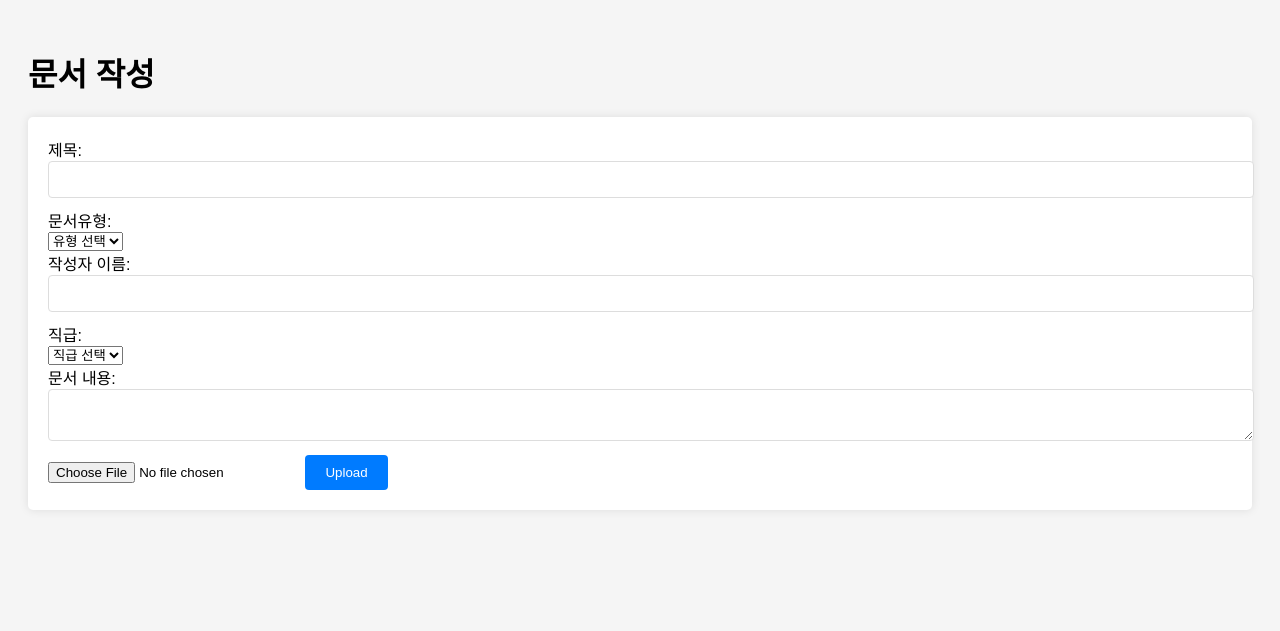
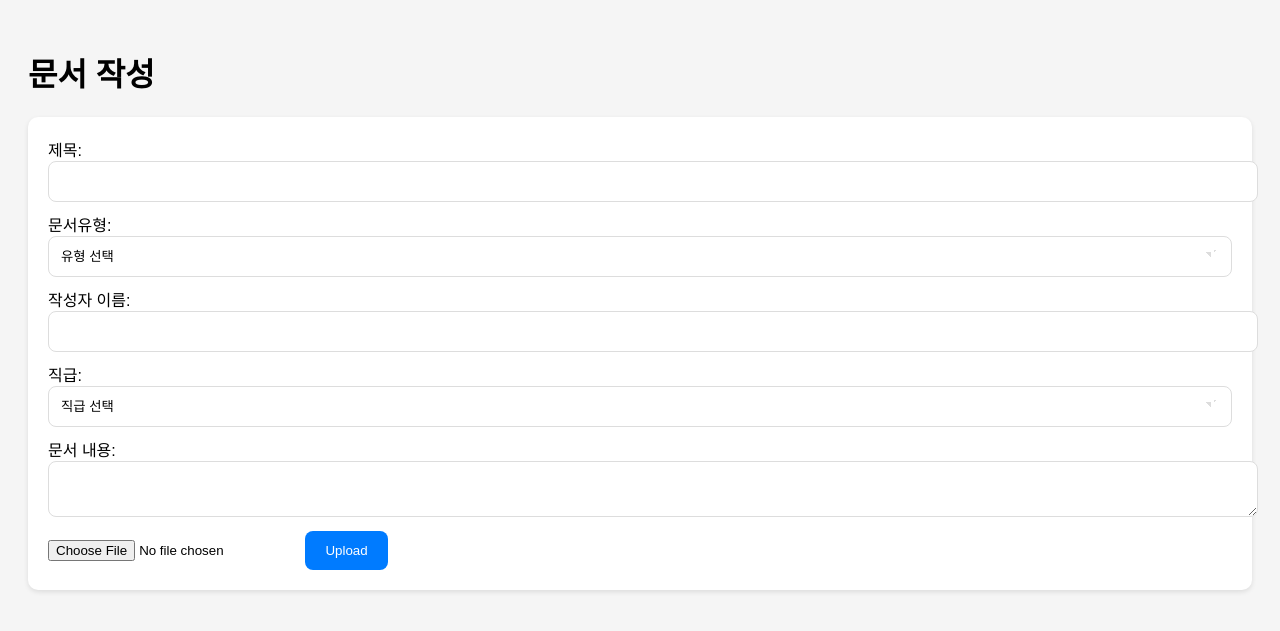
Before and after one commit to Marustar/CloudOffice, a Django app: page /testcase/ in a window 1280 px wide. Shown: the top 631 px of the page. Run offline with Django 3.2, Linux system fonts and the light colour scheme.

Commit message:
Add files via upload

```diff
--- a/Template/static/css/modal.css
+++ b/Template/static/css/modal.css
@@ -5,28 +5,28 @@ body {
 }
 
 form {
-  background-color: white;
+  background-color: #fff;
   padding: 20px;
-  border-radius: 5px;
-  box-shadow: 0 0 10px rgba(0, 0, 0, 0.1);
+  border-radius: 10px;
+  box-shadow: 0 2px 5px rgba(0, 0, 0, 0.1);
 }
 
 input[type='text'],
 input[type='date'],
 textarea {
   width: 100%;
-  padding: 10px;
+  padding: 12px;
   margin-bottom: 10px;
   border: 1px solid #ddd;
-  border-radius: 4px;
+  border-radius: 8px;
 }
 
 input[type='submit'] {
   background-color: #007bff;
   color: white;
   border: none;
-  padding: 10px 20px;
-  border-radius: 4px;
+  padding: 12px 20px;
+  border-radius: 8px;
   cursor: pointer;
 }
 
@@ -50,17 +50,14 @@ input[type='submit']:hover {
   background-color: #fefefe;
   margin: 15% auto;
   padding: 20px;
-  border: 1px solid #888;
-  width: 80%;
-  text-align: center;
-  border-radius: 4px;
-  box-shadow: 0 0 10px rgba(0, 0, 0, 0.1);
+  border-radius: 10px;
+  box-shadow: 0 2px 5px rgba(0, 0, 0, 0.1);
 }
 
 .close {
   color: #aaa;
   float: right;
-  font-size: 28px;
+  font-size: 24px;
   font-weight: bold;
 }
 
@@ -70,3 +67,30 @@ input[type='submit']:hover {
   text-decoration: none;
   cursor: pointer;
 }
+
+select {
+  width: 100%;
+  padding: 12px;
+  margin-bottom: 10px;
+  border: 1px solid #ddd;
+  border-radius: 8px;
+  appearance: none;
+  background-color: #fff;
+  background-image: linear-gradient(45deg, transparent 50%, #ddd 50%),
+    linear-gradient(135deg, #ddd 50%, transparent 50%);
+  background-position: calc(100% - 20px) calc(1em + 2px), calc(100% - 15px) 1em;
+  background-size: 5px 5px, 2px 3.5px;
+  background-repeat: no-repeat;
+  cursor: pointer;
+}
+
+select:focus {
+  outline: none;
+  border-color: #007bff;
+}
+
+select option {
+  padding: 8px;
+  background-color: #fff;
+  color: #333;
+}
```
